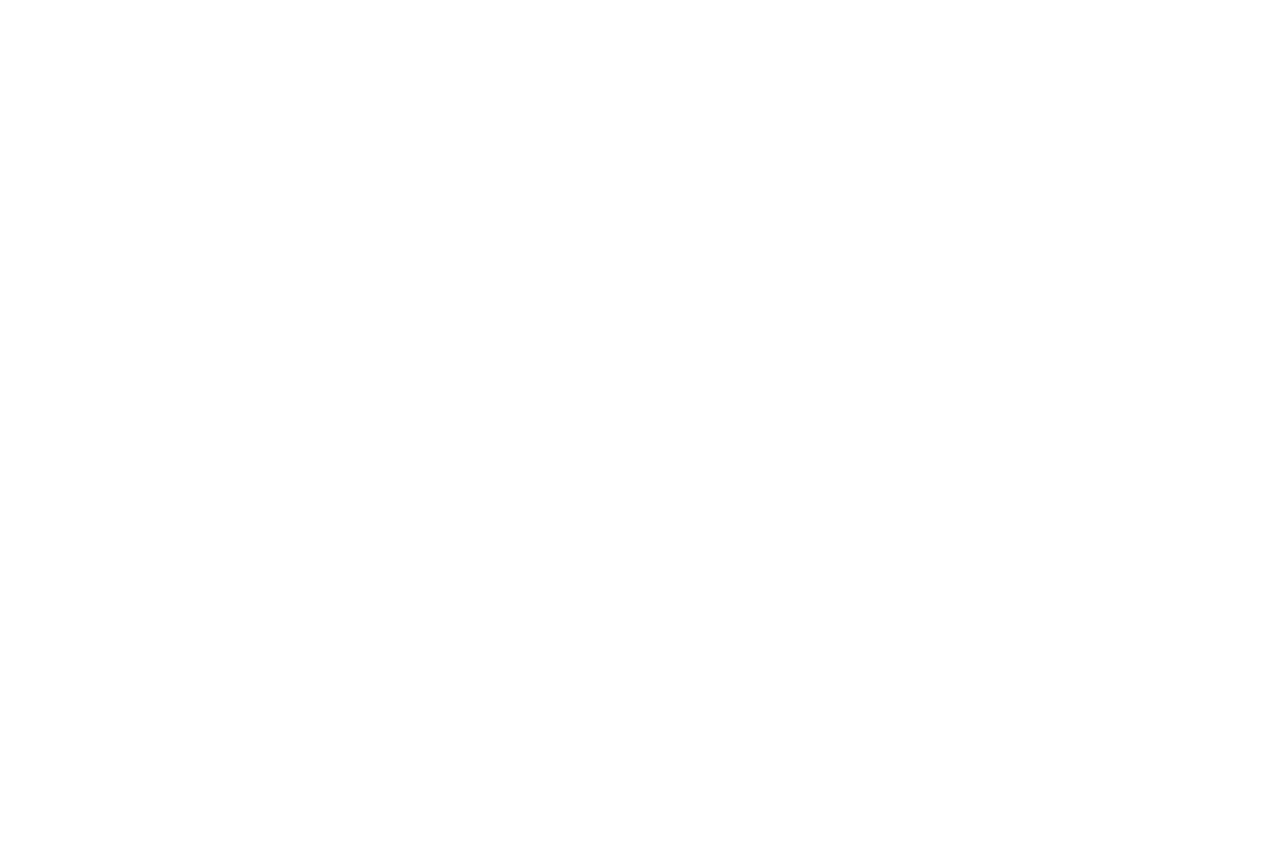
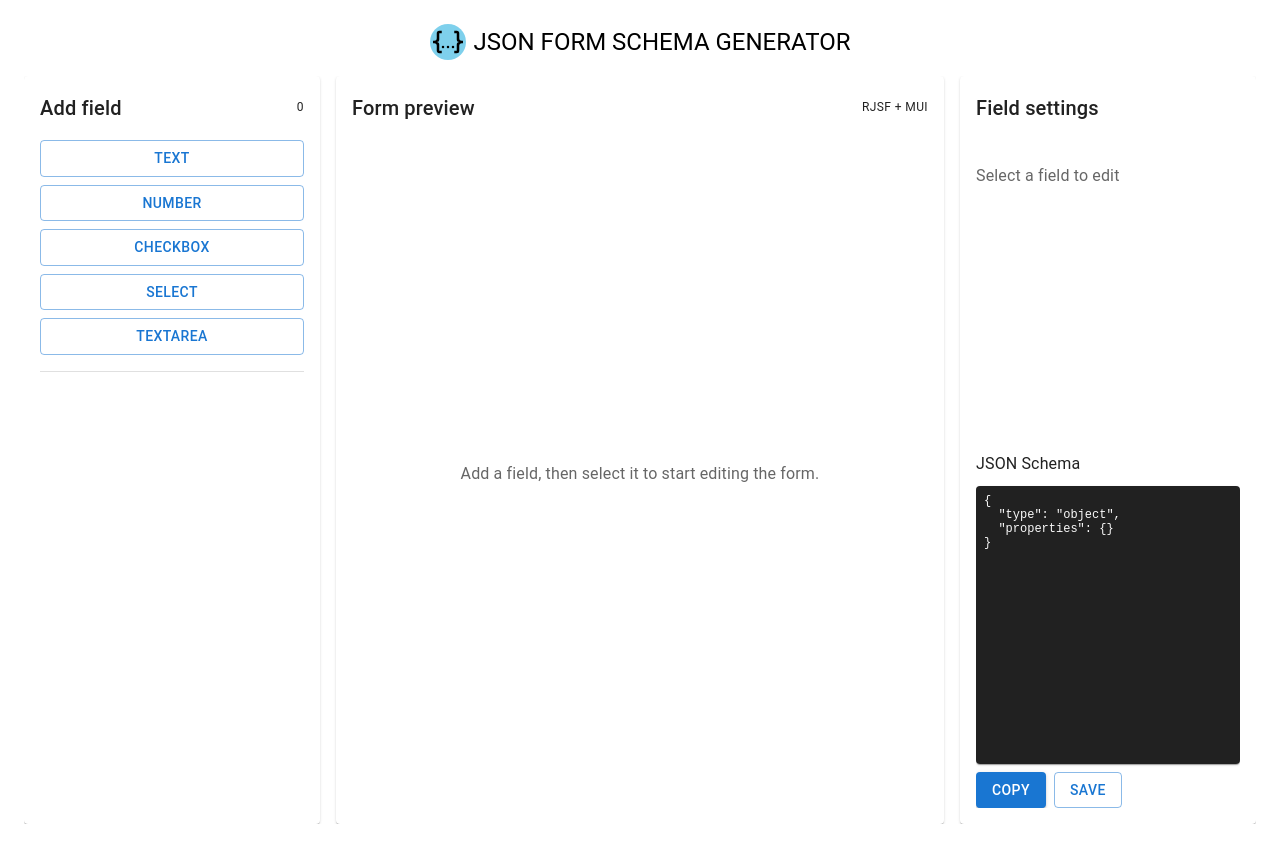
Before and after one commit to M3MONs/json-form-schema-generator, a React (Vite) app: page / in a window 1280 px wide. Before the commit the page ends 800 px from the top, so only its background shows below. Built offline with nearby package versions, Linux system fonts and the light colour scheme.

Commit message:
feat: refactor App component to render HomePage

```diff
--- a/src/App.tsx
+++ b/src/App.tsx
@@ -1,5 +1,9 @@
-function App() {
-  return <></>;
+import HomePage from './components/pages/HomePage'
+
+const App = () => {
+  return (
+    <HomePage />
+  )
 }
 
-export default App;
+export default App
```
